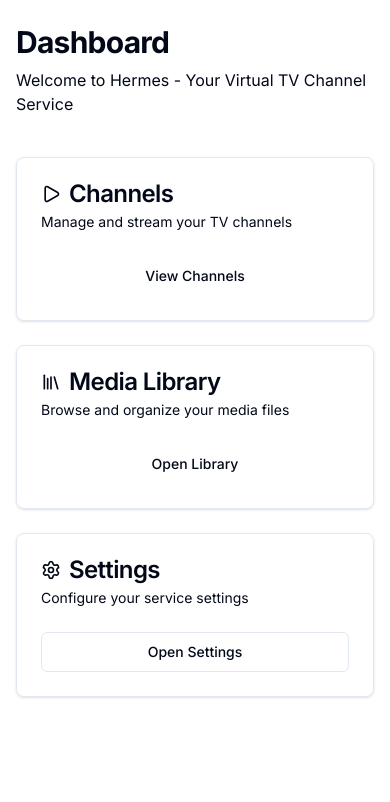
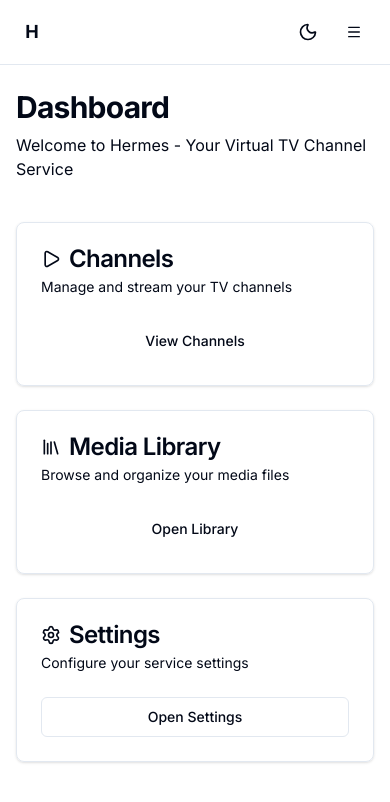
Before and after one commit to stwalsh4118/hermes, a Next.js app in the folder web/: page / in a window 390 px wide. Shown: the top 802 px of the page. Built offline with nearby package versions, Linux system fonts and the light colour scheme.

Commit message:
feat(web): add app shell and update layouts
- Create AppShell wrapper composing Header and MobileMenu
- Integrate AppShell into root layout
- Simplify MainLayout to only provide container padding
- Header now appears on all pages via AppShell

```diff
--- a/web/app/layout.tsx
+++ b/web/app/layout.tsx
@@ -3,6 +3,7 @@
 import "./globals.css";
 import { ThemeProvider } from "@/components/providers/theme-provider";
 import { QueryProvider } from "@/components/providers/query-provider";
+import { AppShell } from "@/components/layout/app-shell";
 import { Toaster } from "@/components/ui/sonner";
 
 const inter = Inter({ subsets: ["latin"] });
@@ -27,7 +28,7 @@
           disableTransitionOnChange
         >
           <QueryProvider>
-            {children}
+            <AppShell>{children}</AppShell>
           </QueryProvider>
           <Toaster />
         </ThemeProvider>
--- /dev/null
+++ b/web/components/layout/app-shell.tsx
@@ -0,0 +1,17 @@
+import React from "react";
+import { Header } from "./header";
+import { MobileMenu } from "./mobile-menu";
+
+interface AppShellProps {
+  children: React.ReactNode;
+}
+
+export function AppShell({ children }: AppShellProps) {
+  return (
+    <div className="relative min-h-screen flex flex-col">
+      <Header />
+      <main className="flex-1">{children}</main>
+      <MobileMenu />
+    </div>
+  );
+}
--- a/web/components/layout/main-layout.tsx
+++ b/web/components/layout/main-layout.tsx
@@ -8,10 +8,8 @@
 
 export function MainLayout({ children, className }: MainLayoutProps) {
   return (
-    <div className="min-h-screen bg-background">
-      <div className={cn("container mx-auto px-4 py-6", className)}>
-        {children}
-      </div>
+    <div className={cn("container mx-auto px-4 py-6", className)}>
+      {children}
     </div>
   );
 }
```
